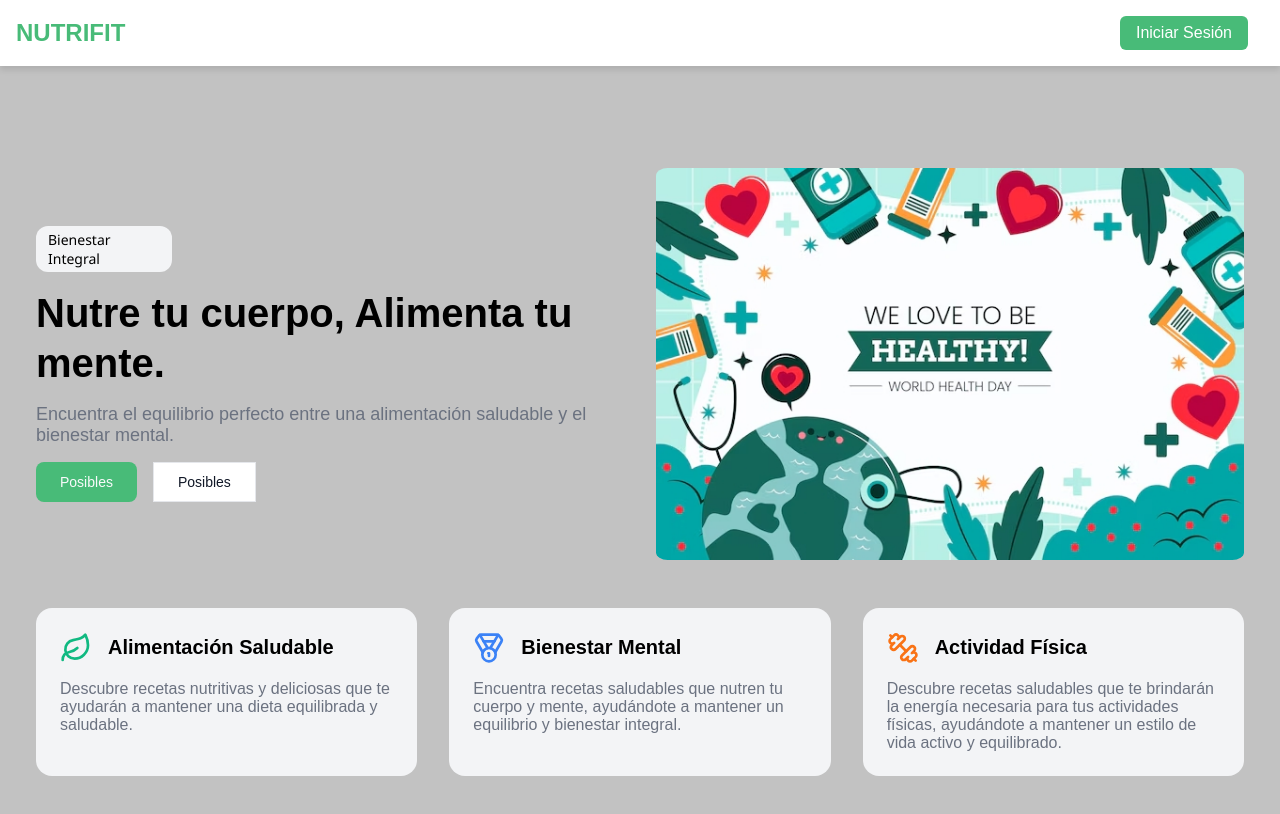
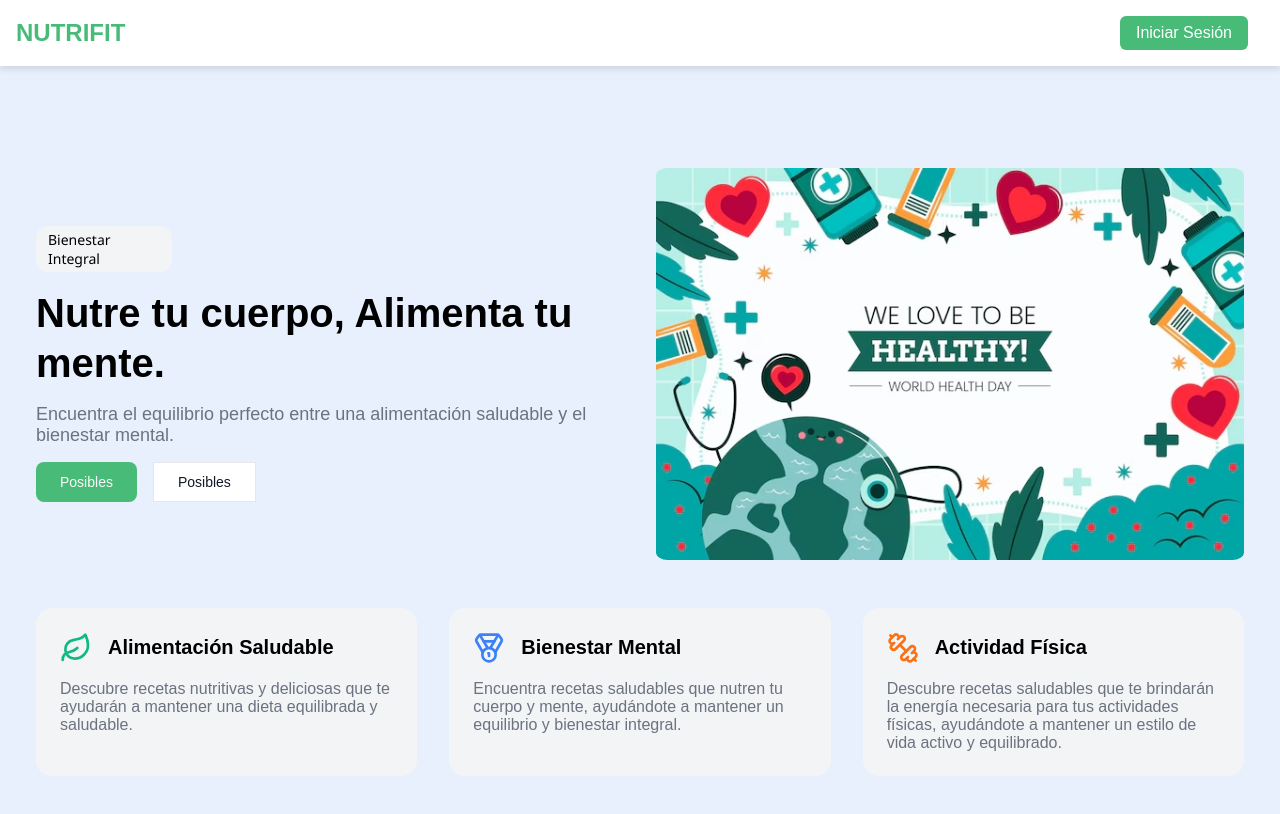
Before and after one commit to Joacs49/IntegradorWeb, a React (Create React App) app: page / in a window 1280 px wide. Shown: the top 814 px of the page. Built offline with nearby package versions, Linux system fonts and the light colour scheme.

Commit message:
Cambios ejecutados

```diff
--- a/src/App.js
+++ b/src/App.js
@@ -18,6 +18,9 @@ function App() {
   const location = useLocation();
   const navigate = useNavigate();
   const [isLoggedIn, setIsLoggedIn] = useState(false);
+
+  const isLoginForm = location.pathname === '/loginForm';
+  document.body.className = isLoginForm ? 'login-background' : 'home-background';
 
   const handleLogin = () => {
     setIsLoggedIn(true);
--- a/src/css/App.css
+++ b/src/css/App.css
@@ -1,11 +1,18 @@
 body {
-  background-color: #fff;
   font-family: 'Inter', sans-serif;
   margin: 0;
   padding: 0;
   box-sizing: border-box;
   min-height: 100vh;
   background-image: none;
+}
+
+.home-background {
+  background-color: #e8f0fe;
+}
+
+.login-background {
+  background-color: #c8c9ca;
 }
 
 .min-h-screen {
--- a/src/css/login.css
+++ b/src/css/login.css
@@ -7,7 +7,6 @@
 }
 
 body {
-    background-color: #c2c2c2;
     background-size: cover;
     background-repeat: no-repeat;
     background-position: center;
@@ -22,8 +21,6 @@ main {
     margin-top: 100px;
 
 }
-
-
 
 .contenedor_todo {
     width: 100%;
```
Also changed, not shown: src/components/componenteIcon.jsx (renamed from src/components/componenteIcon.js), src/components/componenteLogin.jsx (renamed from src/components/componenteLogin.js), src/vistas/loginForm.jsx (renamed from src/vistas/loginForm.js), src/vistas/principal.jsx (renamed from src/vistas/principal.js), src/vistas/usuarioPrincipal.jsx (renamed from src/vistas/usuarioPrincipal.js).
